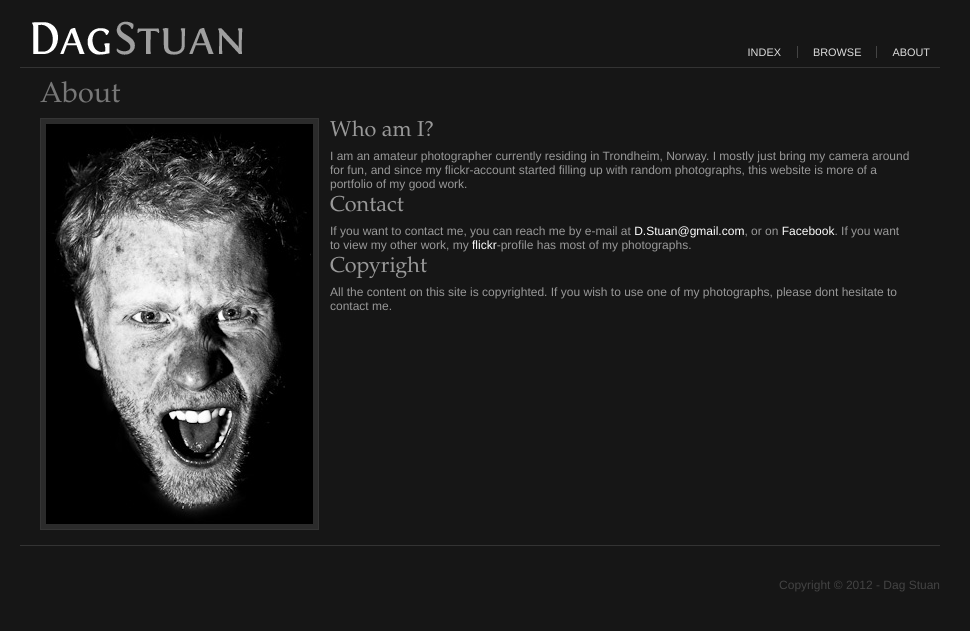
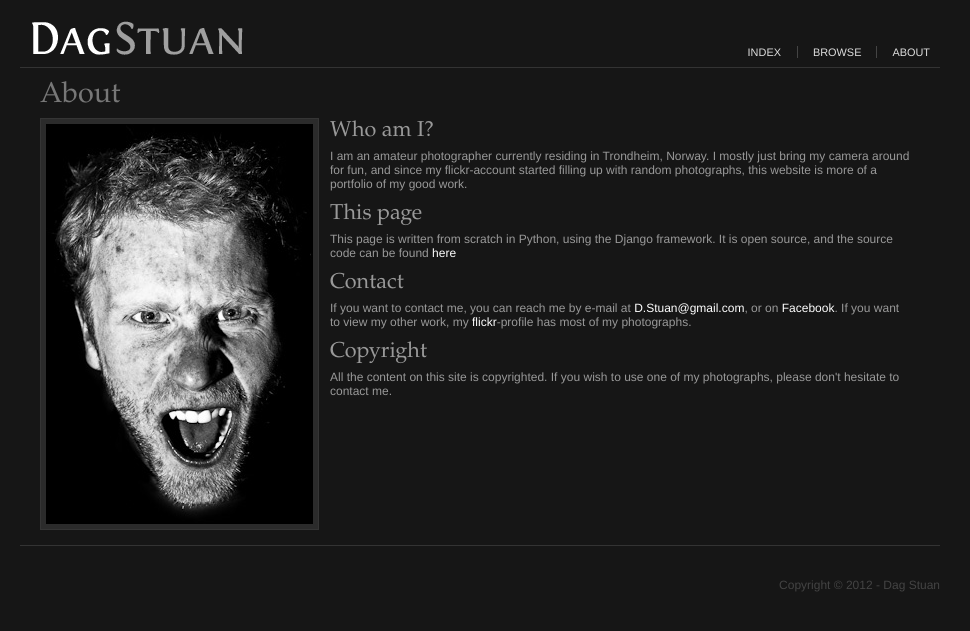
Before and after one commit to dagstuan/photoblog, a Django app: template templates/photos/about.html in a window 1280 px wide. Shown: the top 631 px of the page, without its empty margins (160-1130 px from the left). Run offline with Django 3.2, Linux system fonts and the light colour scheme; the template is opened without the code that fills it, so the values that code supplies are empty; some libraries are stand-ins or nearby versions.

Commit message:
added some spacing for the about-page, also added link to the source code

```diff
--- a/media/style.css
+++ b/media/style.css
@@ -237,6 +237,10 @@ body {
     margin-top: 2px;
 }
 
+#about_content p {
+    margin-bottom: 10px;
+}
+
 .hline {
     width: 920px;
     margin-left: -10px;
--- a/templates/photos/about.html
+++ b/templates/photos/about.html
@@ -15,6 +15,11 @@
 				filling up with random photographs, this website is more of a portfolio of my
 				good work.
 			</p>
+			<h2>This page</h2>
+			<p>This page is written from scratch in Python, using the Django framework. It is
+			   open source, and the source code can be found
+			   <a href="https://github.com/dagstuan/photoblog">here</a>
+			</p>
 			<h2>Contact</h2>
 			<p>
 				If you want to contact me, you can reach me by e-mail at
@@ -26,7 +31,7 @@
 			<h2>Copyright</h2>
 			<p>
 				All the content on this site is copyrighted. If you wish to use one of my
-				photographs, please dont hesitate to contact me.
+				photographs, please don't hesitate to contact me.
 			</p>
 		</div>
 	</div>
```
